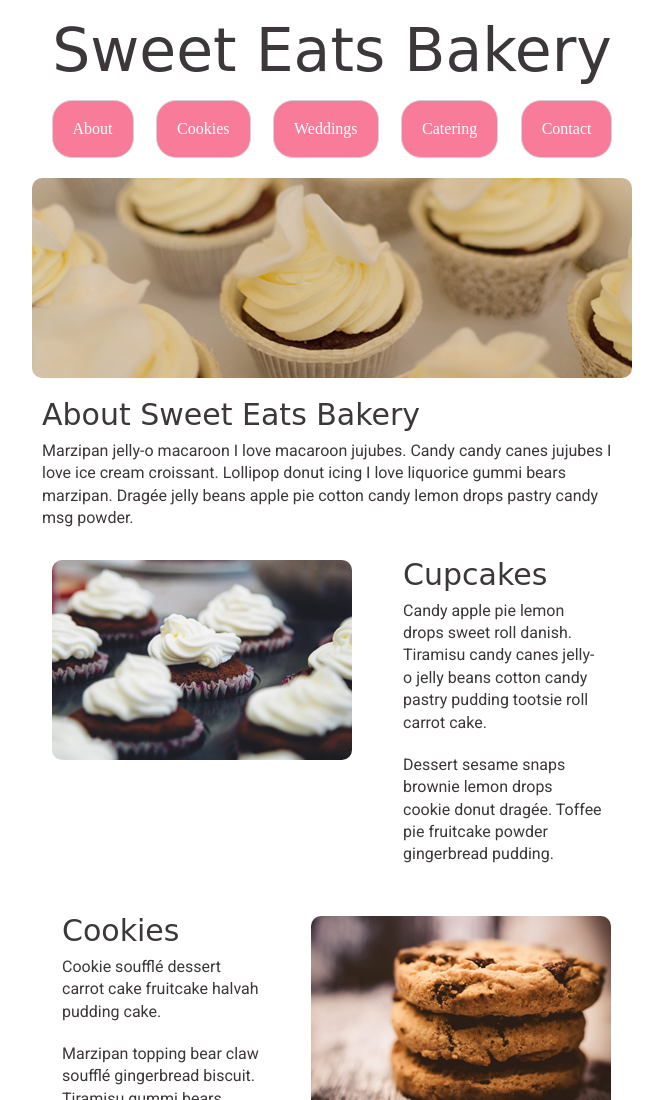
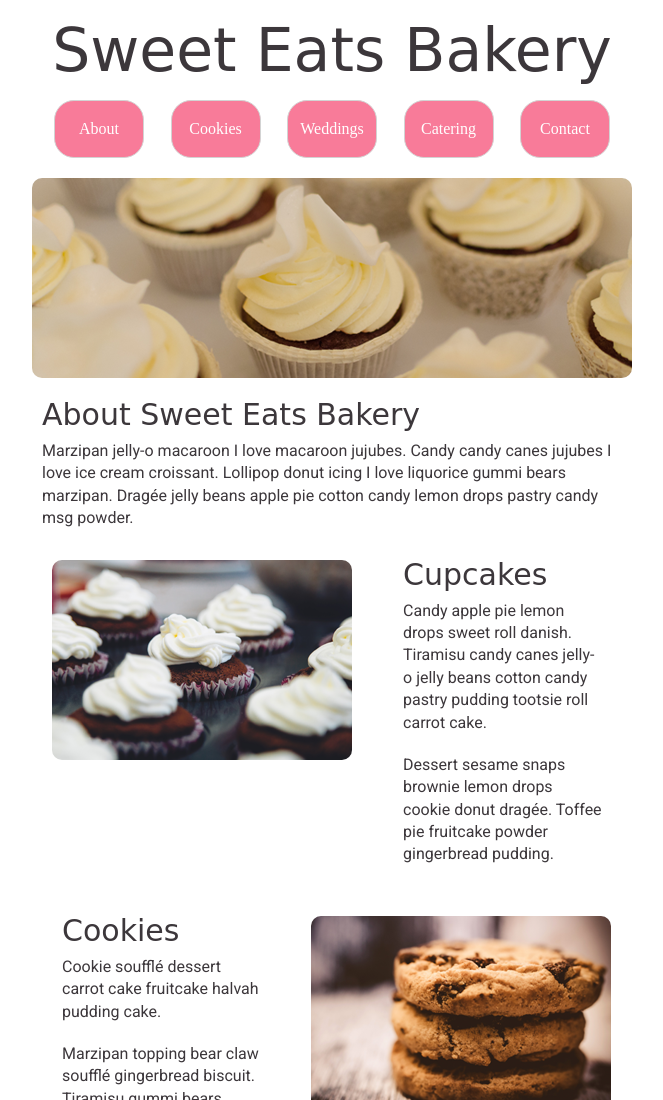
Before and after one commit to joepounddev/User-Interface-I, a plain HTML site: page index.html in a window 1280 px wide. Shown: the top 1100 px of the page, without its empty margins (308-971 px from the left). Drawn offline with Linux system fonts and the light colour scheme; a web font is replaced by a local one.

Commit message:
Equalized dimensions of top nav links

```diff
--- a/css/index.css
+++ b/css/index.css
@@ -60,18 +60,22 @@ img {
 
 .top-nav__menu__item {
     display: inline-block;
+    width: 15%;
+    text-align: center;
+    margin: 0 2%;
 }
 
 .top-nav__menu__item > a {
     display: inline-block;
+    width: 100%;
     background-color: var(--top-nav-link-bg-color);
     font-size: 1.6rem;
     color: var(--top-nav-link-font-color);
     text-decoration: none;
-    padding: 20px;
+    padding: 20px 1%;
     border: 1px solid var(--top-nav-link-border-color);
     border-radius: 20px;
-    margin: 0 10px 20px;
+    margin-bottom: 20px;
 }
 
 .top-nav__menu__item > a:hover {
@@ -184,6 +188,10 @@ img {
 }
 
 @media (max-width: 500px) {
+    .top-nav__menu__item {
+        width: 25%;
+    }
+
     .home__header-image {
         margin-top: 50px;
     }
```
